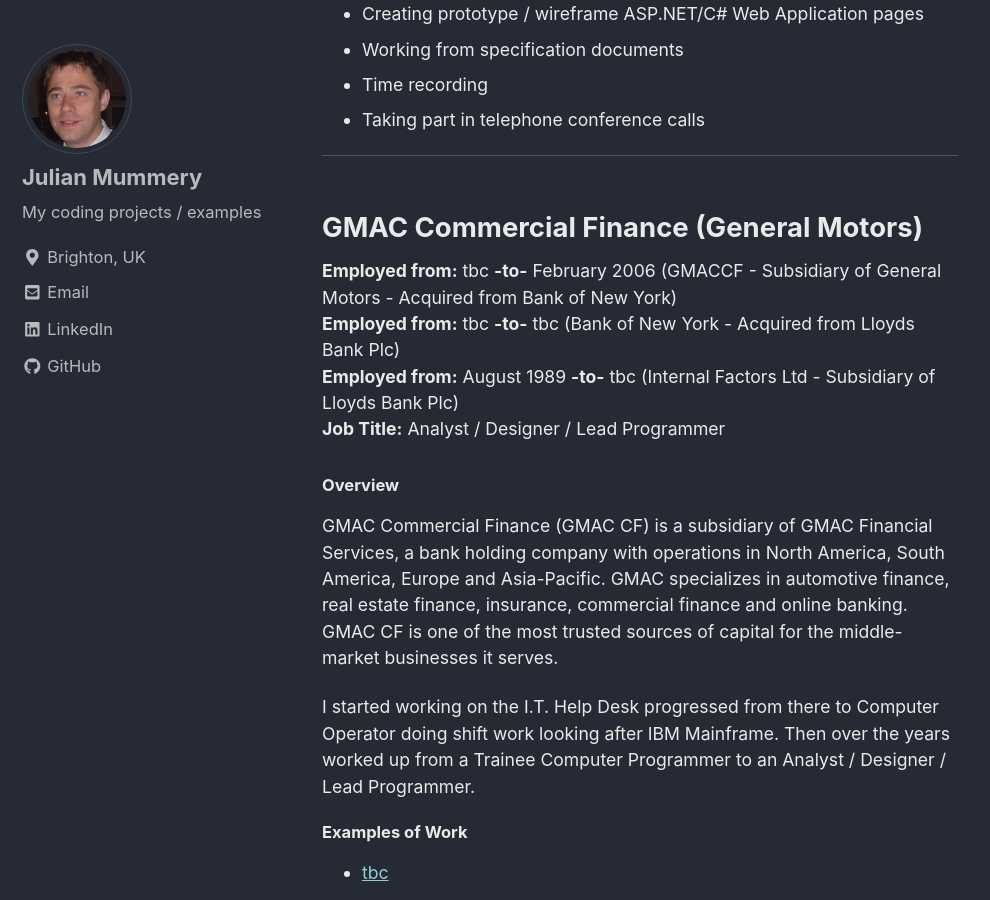
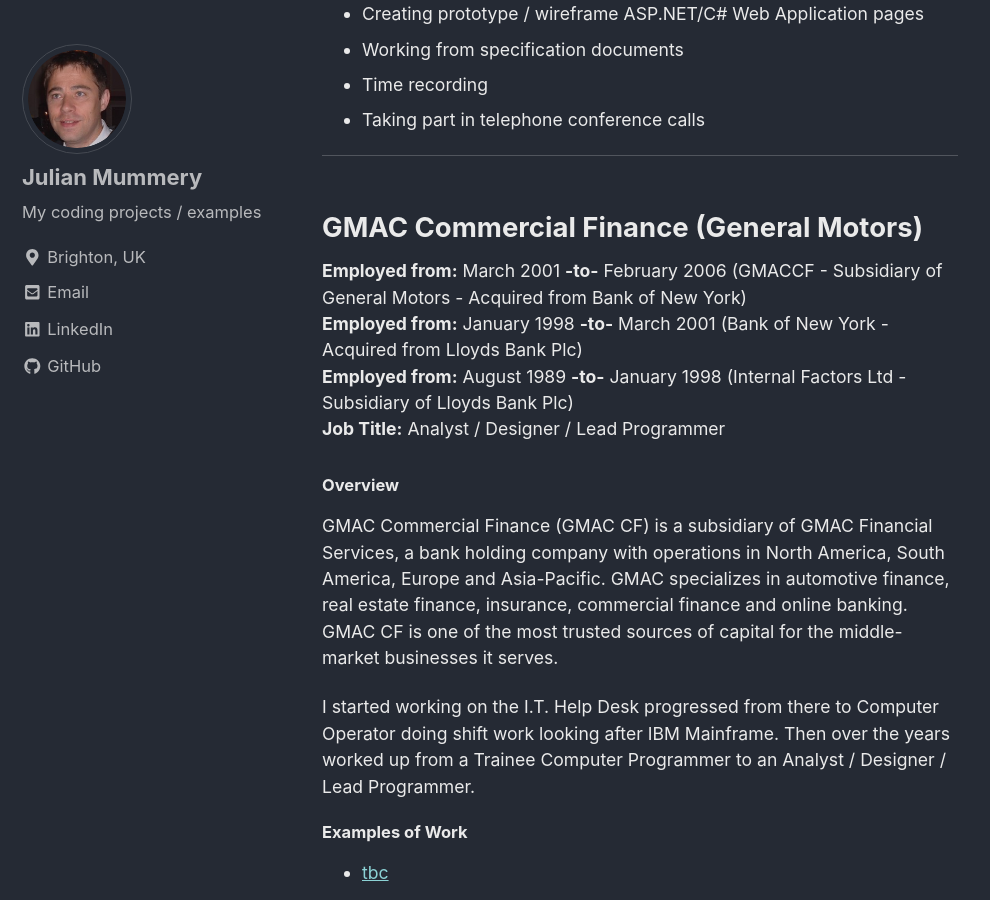
Before and after one commit to julianmummery/julianmummery.github.io, a Jekyll site: the page built from _pages/experience.md, in a window 1280 px wide and 900 px high, scrolled down 4954 px. Shown: the whole window, without its empty margins (0-990 px from the left). Built offline with Jekyll 4.4.1, drawn with Linux system fonts in a browser that asks for light colours; nearby versions of some CDN libraries.

Commit message:
Update experience.md

```diff
--- a/_pages/experience.md
+++ b/_pages/experience.md
@@ -145,9 +145,9 @@
 
 <hr/>
 <h2>GMAC Commercial Finance (General Motors)</h2>
-<p style="font-size:0.80em; margin-top:0; margin-bottom: 0;"><strong>Employed from:</strong> tbc <strong>-to-</strong> February 2006  (GMACCF - Subsidiary of General Motors - Acquired from Bank of New York)</p>
-<p style="font-size:0.80em; margin-top:0; margin-bottom: 0;"><strong>Employed from:</strong> tbc <strong>-to-</strong> tbc  (Bank of New York - Acquired from Lloyds Bank Plc)</p>
-<p style="font-size:0.80em; margin-top:0; margin-bottom: 0;"><strong>Employed from:</strong> August 1989 <strong>-to-</strong> tbc  (Internal Factors Ltd - Subsidiary of Lloyds Bank Plc)</p>
+<p style="font-size:0.80em; margin-top:0; margin-bottom: 0;"><strong>Employed from:</strong> March 2001 <strong>-to-</strong> February 2006  (GMACCF - Subsidiary of General Motors - Acquired from Bank of New York)</p>
+<p style="font-size:0.80em; margin-top:0; margin-bottom: 0;"><strong>Employed from:</strong> January 1998 <strong>-to-</strong> March 2001 (Bank of New York - Acquired from Lloyds Bank Plc)</p>
+<p style="font-size:0.80em; margin-top:0; margin-bottom: 0;"><strong>Employed from:</strong> August 1989 <strong>-to-</strong> January 1998 (Internal Factors Ltd - Subsidiary of Lloyds Bank Plc)</p>
 <p style="font-size:0.80em; margin-top:0; margin-bottom: 0;"><strong>Job Title:</strong> Analyst / Designer / Lead Programmer</p>
 <h5>Overview</h5>
 <p style="font-size:0.80em;">GMAC Commercial Finance (GMAC CF) is a subsidiary of GMAC Financial Services, a bank holding company with operations in North America, South America, Europe and Asia-Pacific. GMAC specializes in automotive finance, real estate finance, insurance, commercial finance and online banking. GMAC CF is one of the most trusted sources of capital for the middle-market businesses it serves.</p>
```
